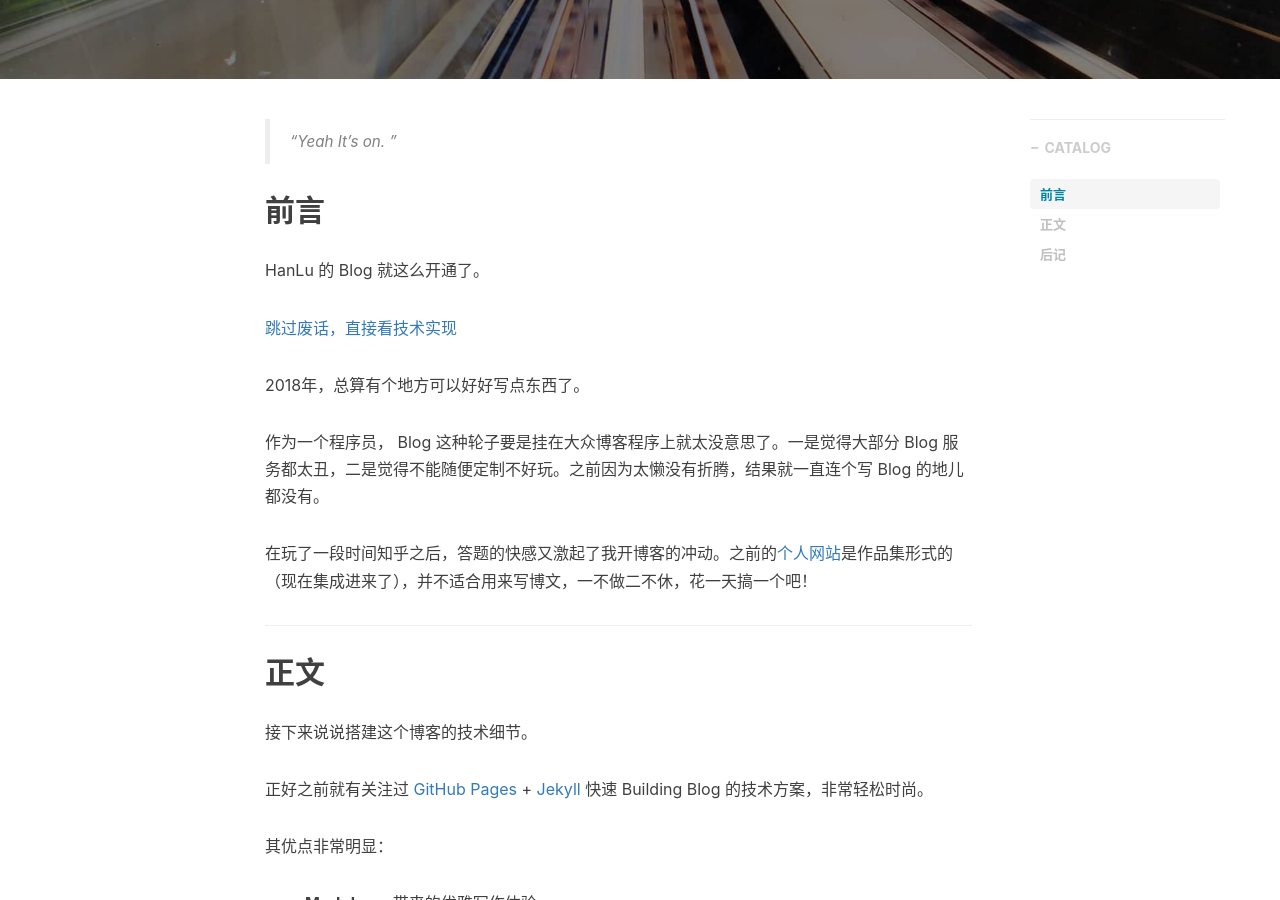
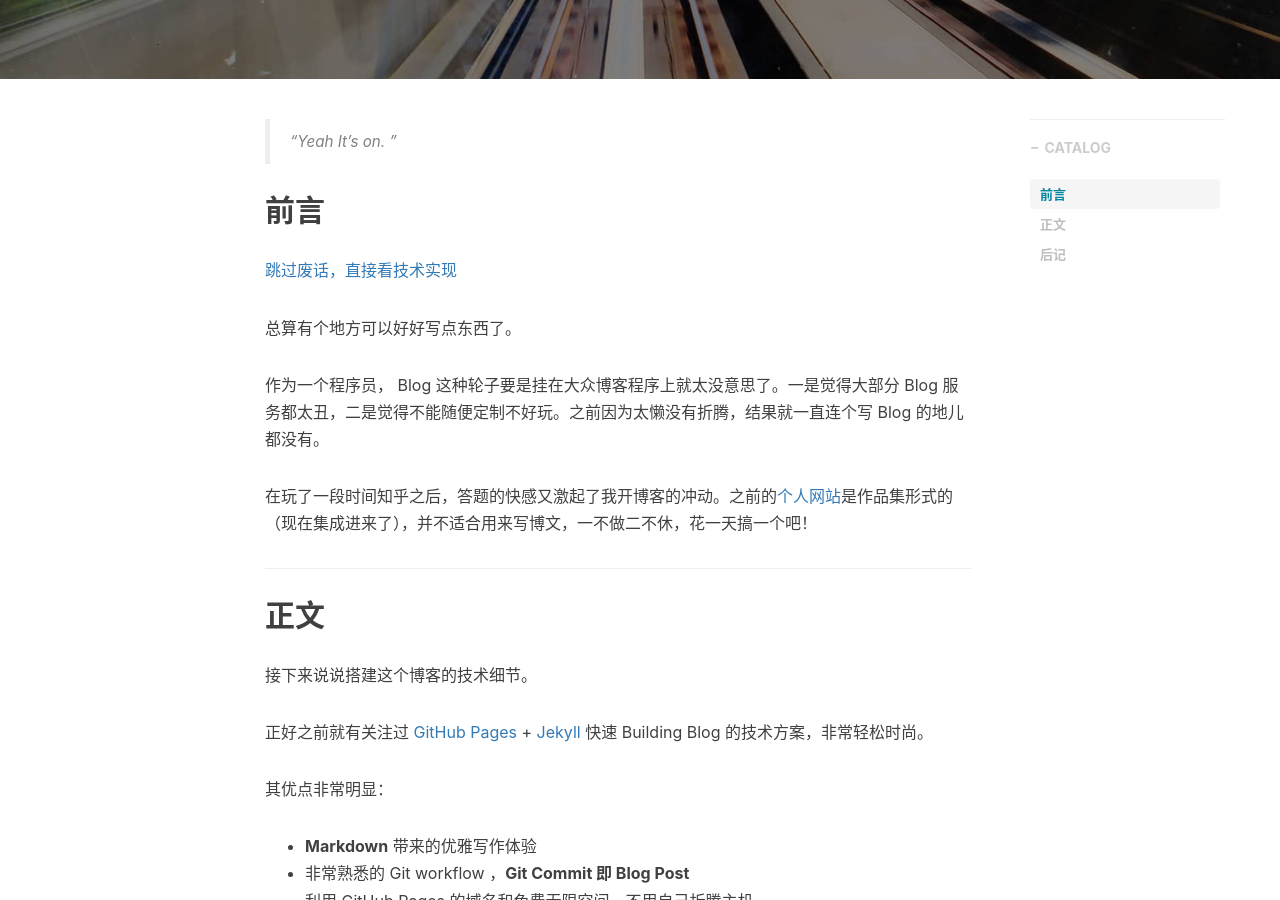
Before and after one commit to TakahashiKansuke/TakahashiKansuke.github.io, a Jekyll site: the page built from _posts/2018-07-01-hello-2018.markdown, in a window 1280 px wide and 900 px high, scrolled down 444 px. Built offline with Jekyll 4.4.1, drawn with Linux system fonts in a browser that asks for light colours; nearby versions of some CDN libraries; comment, search, counter and statistics services are not loaded; some of the changed text lies outside the part shown.

Commit message:
Update 2018-07-01-hello-2018.markdown

```diff
--- a/_posts/2018-07-01-hello-2018.markdown
+++ b/_posts/2018-07-01-hello-2018.markdown
@@ -15,13 +15,10 @@ tags:
 
 ## 前言
 
-HanLu 的 Blog 就这么开通了。
-
 [跳过废话，直接看技术实现 ](#build)
 
 
-
-2018年，总算有个地方可以好好写点东西了。
+总算有个地方可以好好写点东西了。
 
 
 作为一个程序员， Blog 这种轮子要是挂在大众博客程序上就太没意思了。一是觉得大部分 Blog 服务都太丑，二是觉得不能随便定制不好玩。之前因为太懒没有折腾，结果就一直连个写 Blog 的地儿都没有。
```
Also changed, not shown: other parts of _posts/2018-07-01-hello-2018.markdown (+1 -1 lines).
